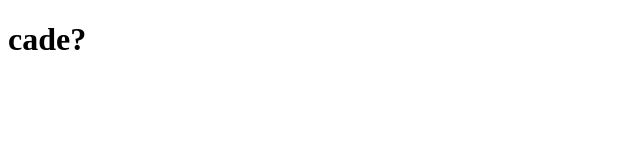
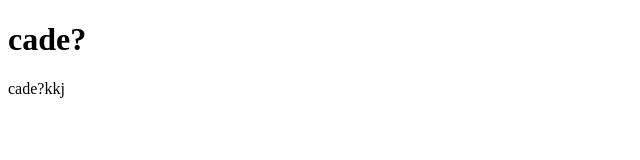
Before and after one commit to JoaoRitter00/ProjetosGit2, a plain HTML site: page index.html in a window 1280 px wide. Shown: the full height of the page, 0-640 px from the left. Drawn offline with Linux system fonts and the light colour scheme.

Commit message:
Update index.html

```diff
--- a/index.html
+++ b/index.html
@@ -8,5 +8,6 @@
 <body>
     <h1>cade?
     </h1>
+    <p>cade?kkj</p>
 </body>
 </html>
```
